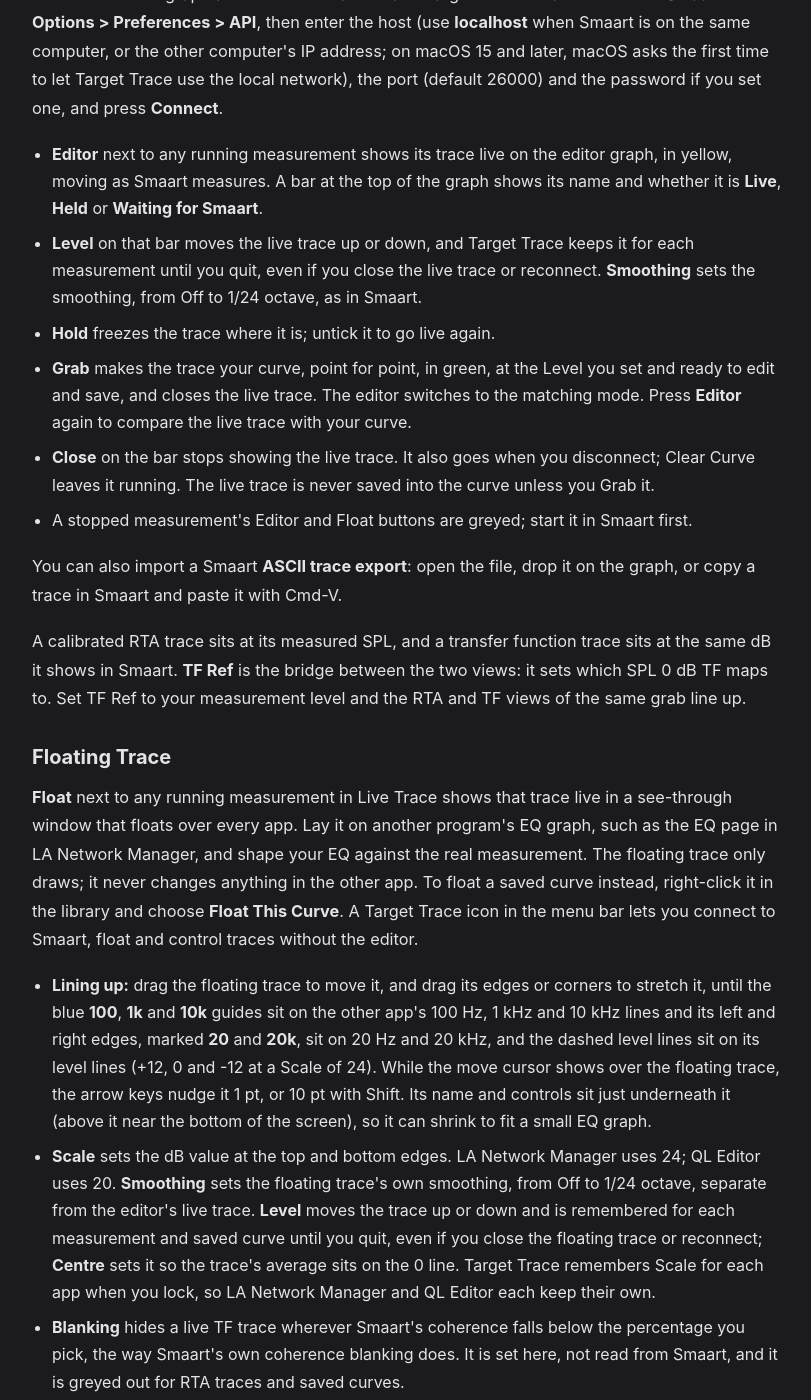
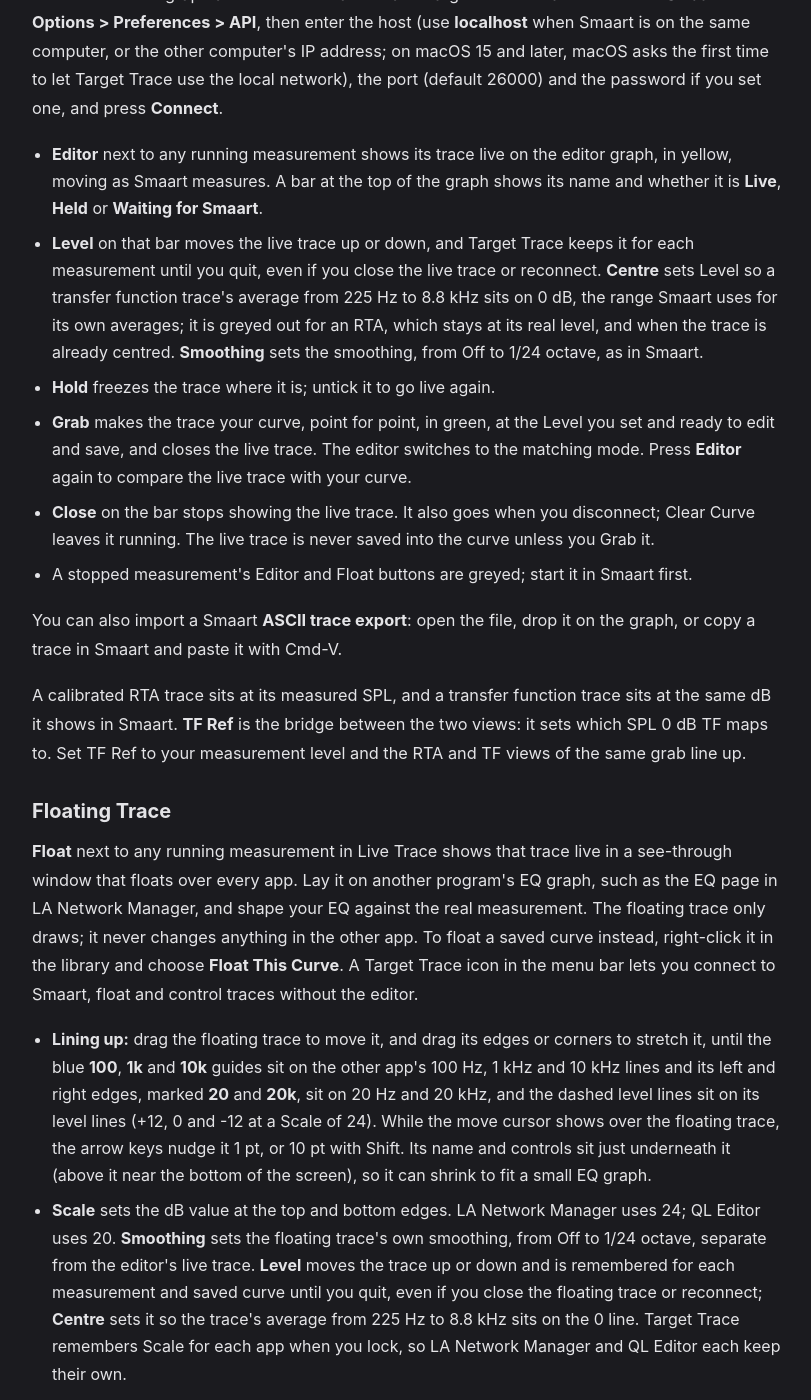
Before and after one commit to BSKapps/bskapps.github.io, a Jekyll site: the page built from articles/target-trace-guide/index.html, in a window 1280 px wide and 1400 px high, scrolled down 3198 px. Shown: the whole window, without its empty margins (232-1043 px from the left). Built offline with Jekyll 4.4.1, drawn with Linux system fonts in a browser that asks for light colours.

Commit message:
Target Trace guide: Centre 225 Hz to 8.8 kHz, editor live Centre, float hides with a locked editor

```diff
--- a/_data/guides/target-trace-guide.json
+++ b/_data/guides/target-trace-guide.json
@@ -164,7 +164,7 @@
           "type": "bullets",
           "items": [
             "**Editor** next to any running measurement shows its trace live on the editor graph, in yellow, moving as Smaart measures. A bar at the top of the graph shows its name and whether it is **Live**, **Held** or **Waiting for Smaart**.",
-            "**Level** on that bar moves the live trace up or down, and Target Trace keeps it for each measurement until you quit, even if you close the live trace or reconnect. **Smoothing** sets the smoothing, from Off to 1/24 octave, as in Smaart.",
+            "**Level** on that bar moves the live trace up or down, and Target Trace keeps it for each measurement until you quit, even if you close the live trace or reconnect. **Centre** sets Level so a transfer function trace's average from 225 Hz to 8.8 kHz sits on 0 dB, the range Smaart uses for its own averages; it is greyed out for an RTA, which stays at its real level, and when the trace is already centred. **Smoothing** sets the smoothing, from Off to 1/24 octave, as in Smaart.",
             "**Hold** freezes the trace where it is; untick it to go live again.",
             "**Grab** makes the trace your curve, point for point, in green, at the Level you set and ready to edit and save, and closes the live trace. The editor switches to the matching mode. Press **Editor** again to compare the live trace with your curve.",
             "**Close** on the bar stops showing the live trace. It also goes when you disconnect; Clear Curve leaves it running. The live trace is never saved into the curve unless you Grab it.",
@@ -193,7 +193,7 @@
           "type": "bullets",
           "items": [
             "**Lining up:** drag the floating trace to move it, and drag its edges or corners to stretch it, until the blue **100**, **1k** and **10k** guides sit on the other app's 100 Hz, 1 kHz and 10 kHz lines and its left and right edges, marked **20** and **20k**, sit on 20 Hz and 20 kHz, and the dashed level lines sit on its level lines (+12, 0 and -12 at a Scale of 24). While the move cursor shows over the floating trace, the arrow keys nudge it 1 pt, or 10 pt with Shift. Its name and controls sit just underneath it (above it near the bottom of the screen), so it can shrink to fit a small EQ graph.",
-            "**Scale** sets the dB value at the top and bottom edges. LA Network Manager uses 24; QL Editor uses 20. **Smoothing** sets the floating trace's own smoothing, from Off to 1/24 octave, separate from the editor's live trace. **Level** moves the trace up or down and is remembered for each measurement and saved curve until you quit, even if you close the floating trace or reconnect; **Centre** sets it so the trace's average sits on the 0 line. Target Trace remembers Scale for each app when you lock, so LA Network Manager and QL Editor each keep their own.",
+            "**Scale** sets the dB value at the top and bottom edges. LA Network Manager uses 24; QL Editor uses 20. **Smoothing** sets the floating trace's own smoothing, from Off to 1/24 octave, separate from the editor's live trace. **Level** moves the trace up or down and is remembered for each measurement and saved curve until you quit, even if you close the floating trace or reconnect; **Centre** sets it so the trace's average from 225 Hz to 8.8 kHz sits on the 0 line. Target Trace remembers Scale for each app when you lock, so LA Network Manager and QL Editor each keep their own.",
             "**Blanking** hides a live TF trace wherever Smaart's coherence falls below the percentage you pick, the way Smaart's own coherence blanking does. It is set here, not read from Smaart, and it is greyed out for RTA traces and saved curves.",
             "**Invert** flips the trace upside down, so a peak shows as a dip your EQ cut can follow. An inverted trace and its name turn magenta; a normal trace is yellow.",
             "**Hold** freezes a live trace where it is. A saved curve shows **Saved** next to its name and never changes.",
```
